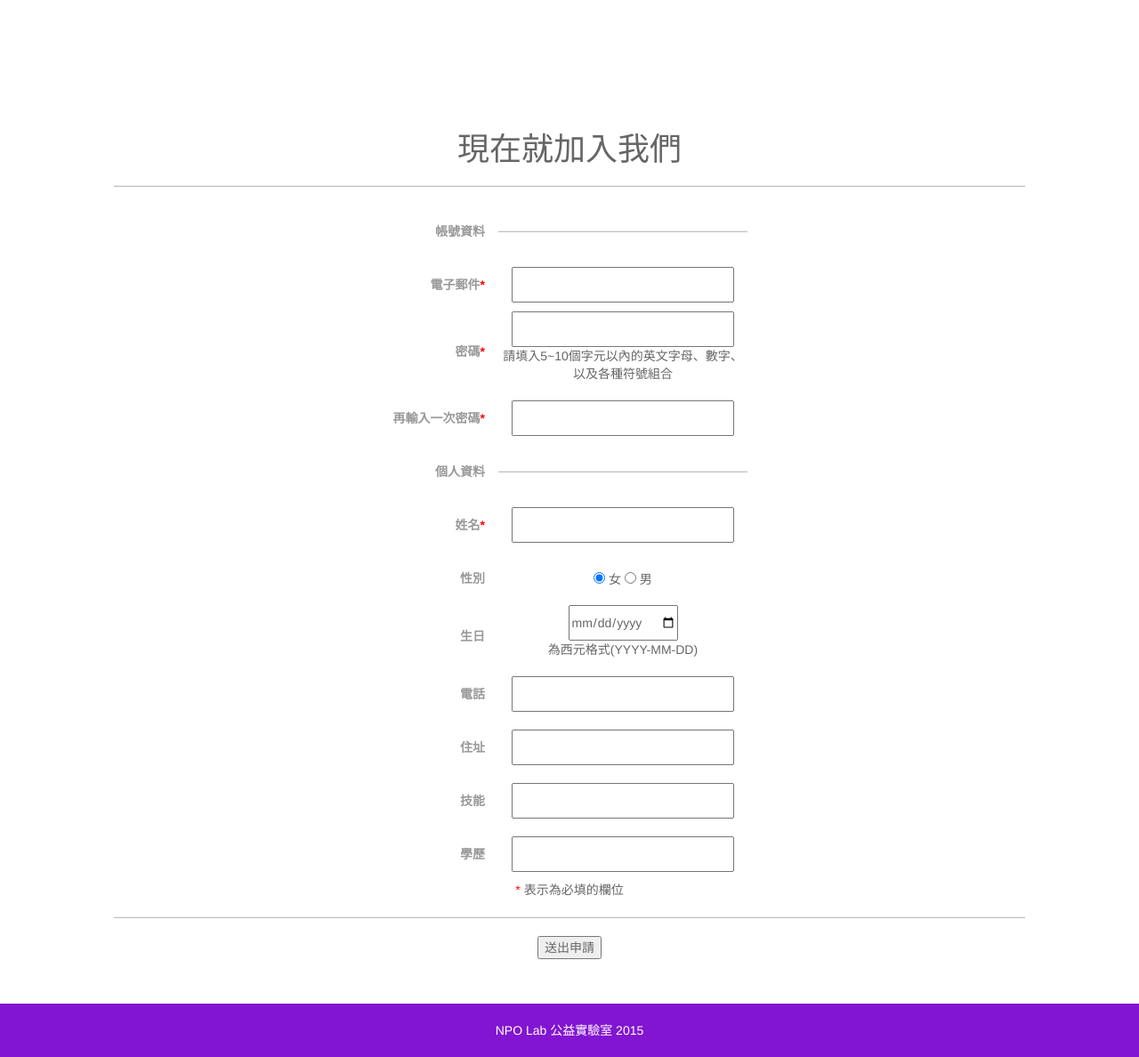
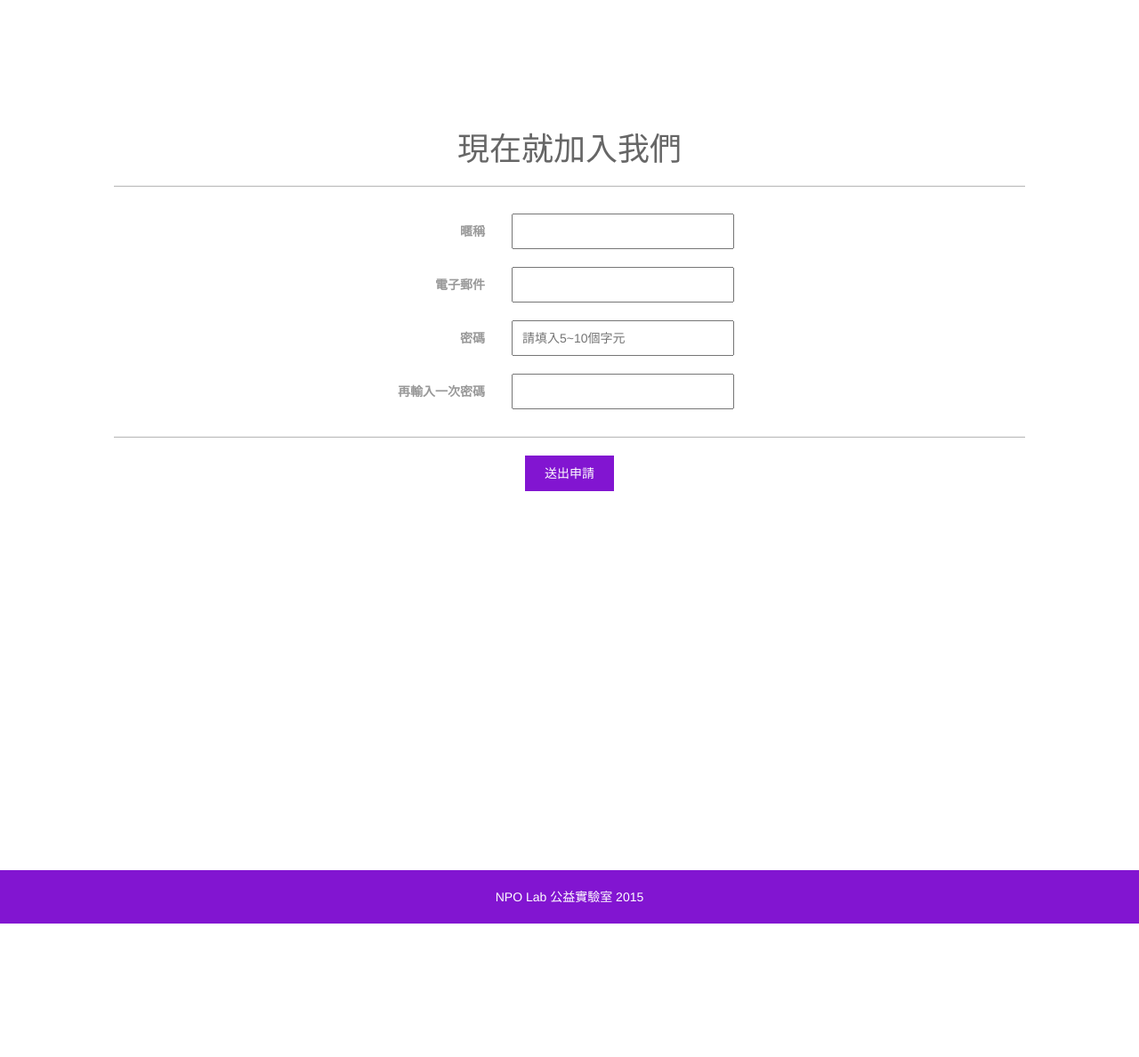
Before and after one commit to octopluzchang/npo, a PHP site: page / in a window 1280 px wide. Shown: the part 4349-5537 px from the top of the page at 89% size. After the commit the page ends 5387 px from the top, so only its background shows below. Run offline with PHP 8.4, Linux system fonts and the light colour scheme.

Commit message:
fix some index bug

```diff
--- a/css/home.css
+++ b/css/home.css
@@ -140,5 +140,6 @@ z-index: -3;
 #doSomething, #joinUs {
  background-color: #fff;
 }
-#joinUs {
+#joinUs.section {
+    height: inherit;
 }
--- a/css/main.css
+++ b/css/main.css
@@ -27,7 +27,7 @@ a {
     color: #622b89 !important;
 }
 
-button {
+button, input[type="submit"] {
     height: 40px;
     padding: 10px;
     border: none;
@@ -37,7 +37,7 @@ button {
 }
 
 
-    button.main {
+    button.main, input[type="submit"].main {
         background-color: #8215d1;
         color: #ffffff;
     }
@@ -47,6 +47,9 @@ input[type="text"], input[type="password"], input[type="email"] {
     padding: 10px;
 }
 
+input[type="submit"]{
+
+}
 
 .wrapper {
     width: 1024px;
@@ -126,10 +133,67 @@ input[type="text"], input[type="password"], input[type="email"] {
 
 #editProfile, #newProject{
     margin-left:20px;
+    color: #fff;
+    font-size: 15px;
+    cursor: pointer;
+    float: right;
 }
 
+/* Search Bar Style */
+form#searchBar {
+    display: inline;
+}
+#searchBar input[type="text"]{
+    width: 250px;
+    display: inline-block;
+    background-color: transparent;
+    border: none;
+    border-bottom: 1px solid #fff;
+    color: #fff;
+    -webkit-transition: all 2s;
+    -moz-transition: all 2s;
+    -o-transition: all 2s;
+    transition: all 2s;
+}
 
+#searchBar input[type="text"].hidden{
+    width: 0px;
+    display: none;
+    -webkit-transition: all 2s;
+    -moz-transition: all 2s;
+    -o-transition: all 2s;
+    transition: all 2s;
+}
 
+#searchBar ::-webkit-input-placeholder {
+   color: #fff;
+}
+
+#searchBar :-moz-placeholder { /* Firefox 18- */
+   color: red;
+}
+
+#searchBar ::-moz-placeholder {  /* Firefox 19+ */
+   color: red;
+}
+
+#searchBar :-ms-input-placeholder {
+   color: red;
+}
+
+#searchBar input[type="submit"]{
+    background-color: transparent;
+    background-image: url(../images/ic_search.png);
+    background-position: right;
+    background-repeat: no-repeat;
+    background-position:center;
+    width: 40px;
+    clear: both;
+    height: 40px;
+    border: none;
+    margin: 0;
+
+}
 
 
 /*Project Pool*/
@@ -490,6 +616,13 @@ table input[type="text"], table input[type="password"], table input[type="email"
     width: 250px;
 }
 
+th .detail {
+       font-size: 15px;
+        text-align: center;
+        color: #622b89;
+}
+
+
 /* Pop up Styles */
 
 /* Sign In */
--- a/index.php
+++ b/index.php
@@ -177,32 +177,41 @@ if (isset($_POST["action"]) && ($_POST["action"] == "join")) {
                 <table>
                     <tbody>
                         <tr>
-                            <th scope="row">帳號資料</th>
-                            <?php if(isset($_GET["errMsg"]) && ($_GET["errMsg"]=="1")){?>
-								<div class="errDiv"><font color="red">
-									帳號 <?php echo $_GET["username"]; ?> 已經有人使用！</font>
-								</div>
+                            <th scope="row" colspan="2">
+                            <div class="detail">
+                                <?php if(isset($_GET["errMsg"]) && ($_GET["errMsg"]=="1")){?>
+<div><?php echo $_GET["username"]; ?> 看起來這帳號已經有囉</div>
+                                <hr>
+                                </div>
+                            </th>
+                            <td></td>
+
+
 							<?php } ?>
+                        </tr>
+                        <tr>
+                            <th scope="row">暱稱</th>
                             <td>
-                                <hr>
+                                <input name="m_name" type="text" class="normalinput" id="m_name">
                             </td>
                         </tr>
                         <tr>
-                            <th scope="row">電子郵件<font color="#FF0000">*</font></th>
+                            <th scope="row">電子郵件</th>
                             <td>
                                 <input name="m_username" type="text" class="" id="m_username">
                             </td>
                         </tr>
                         <tr>
-                            <th scope="row">密碼<font color="#FF0000">*</font></th>
+                            <th scope="row">
+                                密碼
+                            </th>
 
                             <td>
-                                <input name="m_passwd" type="password" class="" id="m_passwd">
-                                <p>請填入5~10個字元以內的英文字母、數字、以及各種符號組合</p>
+                                <input name="m_passwd" type="password" class="" id="m_passwd" placeholder="請填入5~10個字元">
                             </td>
                         </tr>
                         <tr>
-                            <th scope="row">再輸入一次密碼<font color="#FF0000">*</font></th>
+                            <th scope="row">再輸入一次密碼</th>
                             <td>
                                 <input name="m_passwdrecheck" type="password" class="" id="m_passwdrecheck">
                             </td>
@@ -211,66 +220,15 @@ if (isset($_POST["action"]) && ($_POST["action"] == "join")) {
                 </table>
                 <table>
                     <tbody>
-                        <tr>
-                            <th scope="row">個人資料</th>
-                            <td>
-                                <hr>
-                            </td>
-                        </tr>
-                        <tr>
-                            <th scope="row">姓名<font color="#FF0000">*</font></th>
-                            <td>
-                                <input name="m_name" type="text" class="normalinput" id="m_name">
-                            </td>
-                        </tr>
-                        <tr>
-                        	 <th scope="row">性別</th>
-							<td>
-								<input name="m_sex" type="radio" value="女" checked>
-								女
-								<input name="m_sex" type="radio" value="男">
-								男
-							</td>
-                        </tr>
-                        <tr>
-                            <th scope="row">生日</th>
-                            <td>
-                                <input name="m_birthday" type="date" class="normalinput" id="m_birthday">
-                                <p>為西元格式(YYYY-MM-DD)</p>
-                            </td>
-                        </tr>
-                        <tr>
-                            <th scope="row">電話</th>
-                            <td>
-                                <input name="m_phone" type="text" class="normalinput" id="m_phone">
-                            </td>
-                        </tr>
-                        <tr>
-                            <th scope="row">住址</th>
-                            <td>
-                                <input name="m_address" type="text" class="normalinput" id="m_address">
-                            </td>
-                        </tr>
-                        <tr>
-                            <th scope="row">技能</th>
-                            <td>
-                                <input name="m_skill" type="text" class="" id="m_skill">
-                            </td>
-                        </tr>
-                        <tr>
-                            <th scope="row">學歷</th>
-                            <td>
-                                <input name="m_academic" type="text" class="" id="m_academic">
-                            </td>
-                        </tr>
+
+
+
                     </tbody>
                 </table>
-                <p>
-					<font color="#FF0000">*</font> 表示為必填的欄位
-				</p>
+
                 <hr>
 					<input name="action" type="hidden" id="action" value="join">
-					<input type="submit" name="Submit2" value="送出申請">
+					<input type="submit" name="Submit2" value="送出申請" class="main">
 
             </form>
             </div>
@@ -287,11 +245,7 @@ if (isset($_POST["action"]) && ($_POST["action"] == "join")) {
 				<div class="popUpHeader">
 					<div class="actionContainer">
 						<form name="form1" method="post" action="">
-						<span class="main">
-							<button type="submit" name="login" id="login">
-								登入
-							</button>
-						</span>
+                        <input type="submit" name="login" id="login" class="main" value="登入">
 						<span data-dismiss="modal">關閉</span>
 					</div>
 					<h3>歡迎回來</h3>
```
Also changed, not shown: other parts of css/main.css (+76 -10 lines), css/chatroom.css (added, +56 -0 lines).
